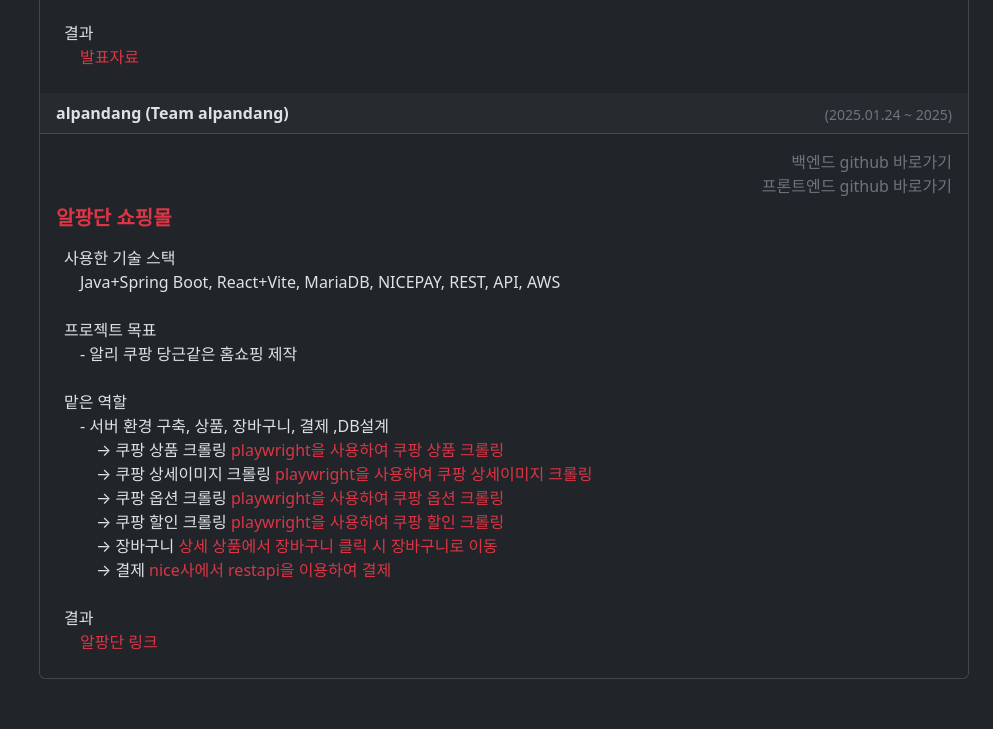
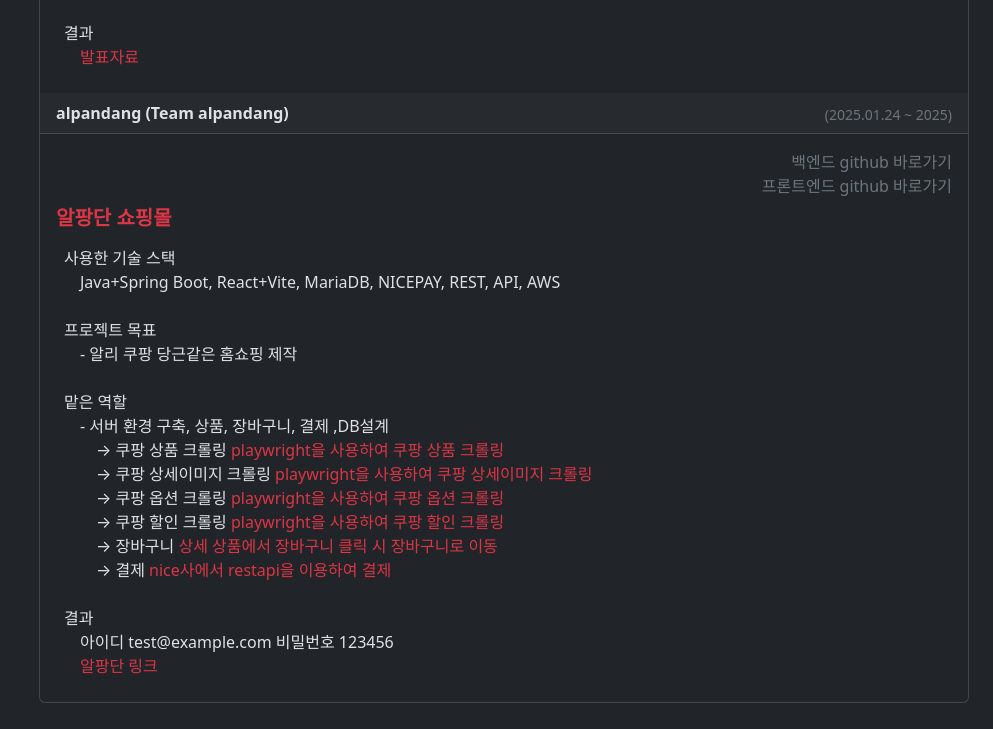
Before and after one commit to Sangwon1233/myinfo, a plain HTML site: page myinfo-main/index.html in a window 1280 px wide. Shown: the part 2491-3220 px from the top of the page, without its empty margins (287-1280 px from the left). Before the commit the page ends 3196 px from the top, so only its background shows below. Drawn offline with nearby package versions, Linux system fonts and the light colour scheme.

Commit message:
프로젝트 추가

```diff
--- a/myinfo-main/index.html
+++ b/myinfo-main/index.html
@@ -514,8 +514,8 @@
                 </div><br/>
                 결과
                 <div class="ps-3">
+                  <a> 아이디 test@example.com 비밀번호 123456 </a><br/>
                   <a class="text-decoration-none text-danger" href="https://unoeyhi.site/">알팡단 링크</a>
-                  <!-- 아이디 test@example.com 비밀번호 123456 -->
                 </div>
               </div>
             </div>
```
